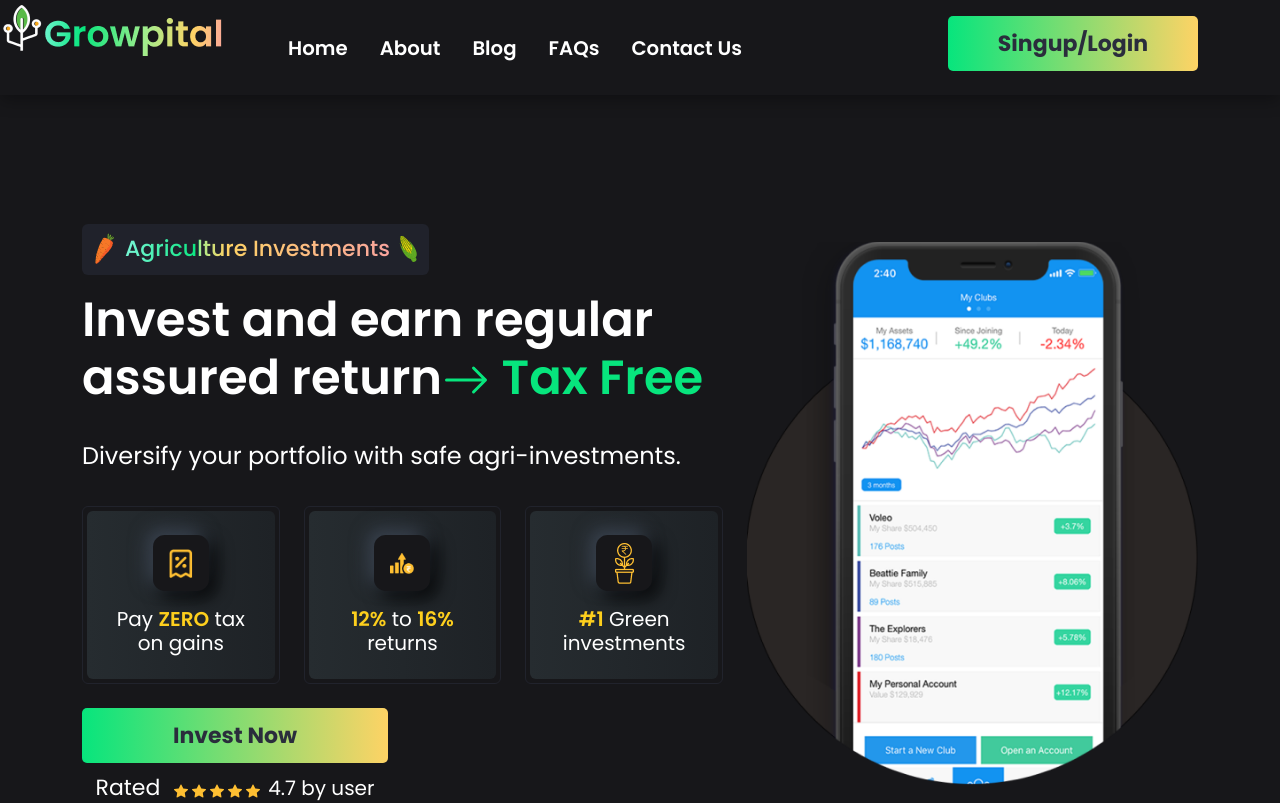
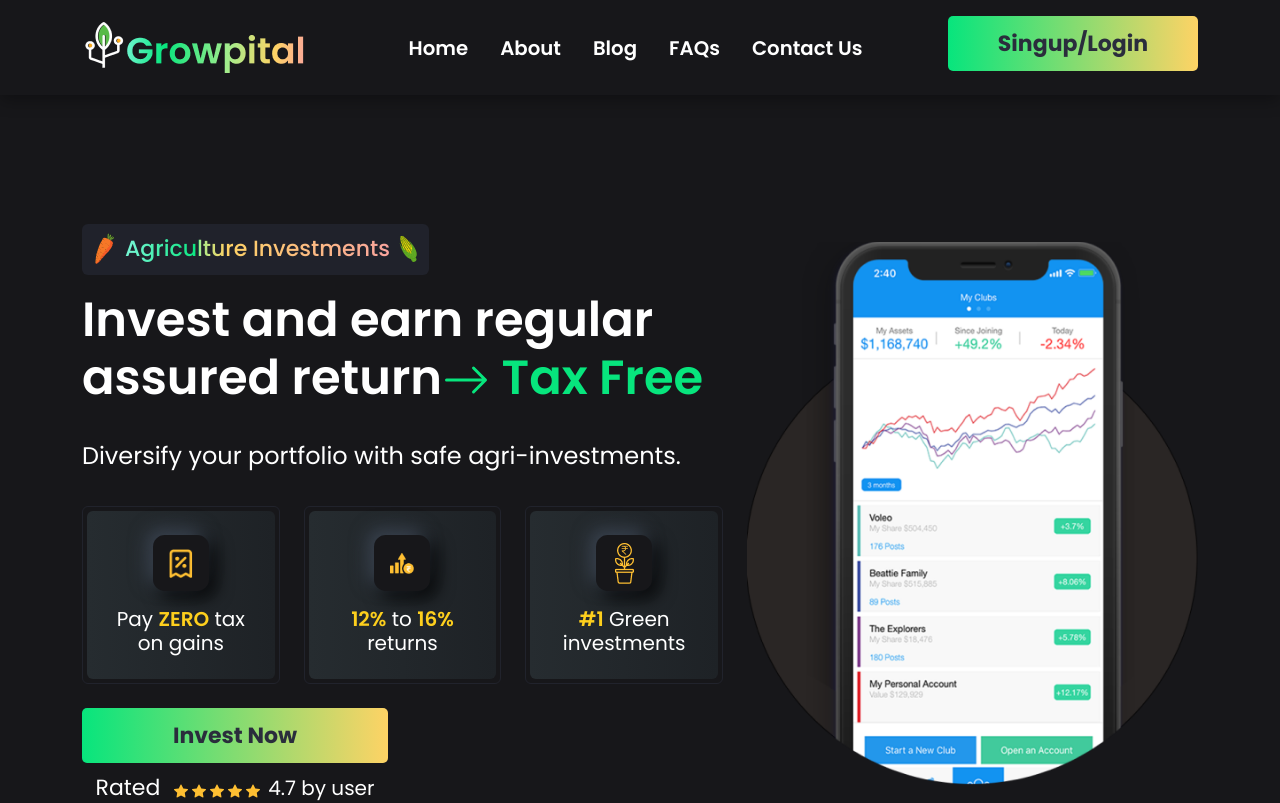
Before and after one commit to gwzconsultants/growpital-cms-demo, a React (Create React App) app: page / in a window 1280 px wide. Shown: the top 803 px of the page. Built offline with nearby package versions, Linux system fonts and the light colour scheme.

Commit message:
ca;lculator done

```diff
--- a/src/layout/Header.jsx
+++ b/src/layout/Header.jsx
@@ -10,7 +10,7 @@
         <>
             <Navbar expand="lg" className="py-3 fixed-top overflow-hidden top-0 mb-3" >
                 <Container>
-                    <Navbar.Brand href="/" className="d-none d-lg-block fixed-top">
+                    <Navbar.Brand href="/" className="d-none d-lg-block">
                         <Image src={Logo} className="img-fluid" alt="" />
                     </Navbar.Brand>
                     <Navbar.Toggle aria-controls="basic-navbar-nav" />
```
